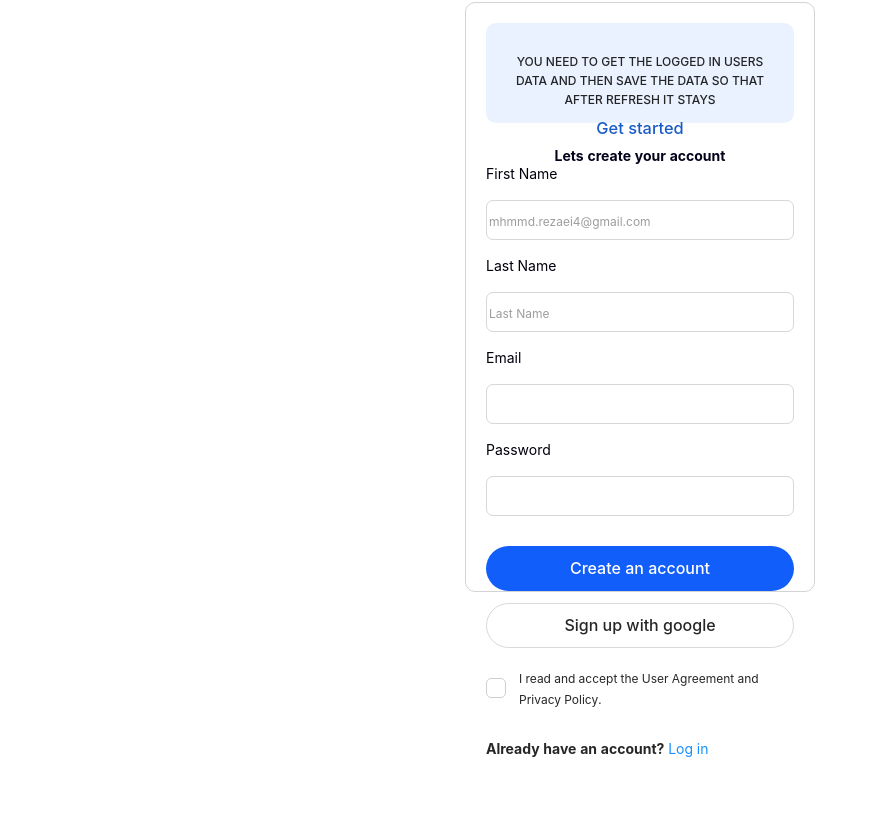
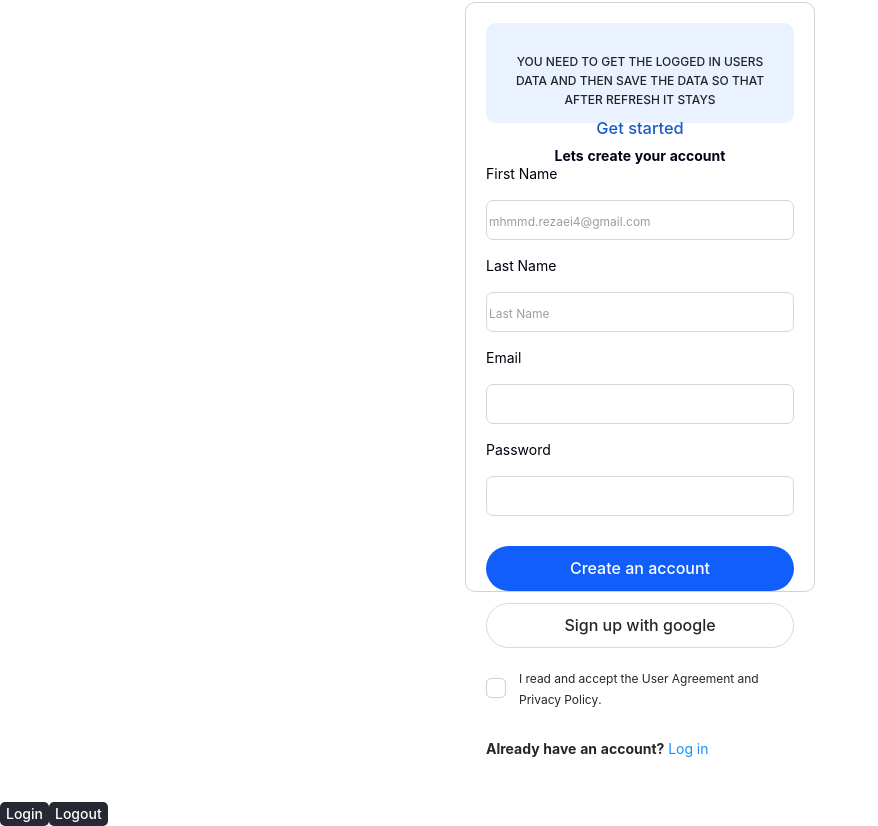
Before and after one commit to Osama4488/Mix-projects, a Next.js app: page /google-login in a window 1280 px wide. Shown: the part 148-974 px from the top of the page, without its empty margins (0-878 px from the left). Before the commit the page ends 950 px from the top, so only its background shows below. Built offline with nearby package versions, Linux system fonts and the light colour scheme; no server answers.

Commit message:
'pushing'

```diff
--- a/src/hook/auth.js
+++ b/src/hook/auth.js
@@ -1,6 +1,6 @@
-import { createContext, useContext, useState } from "react";
+import { createContext, useContext, useEffect, useState } from "react";
 import { AuthService } from "service/AuthService";
-import { getAuth } from "firebase/auth";
+import { getAuth, onAuthStateChanged } from "firebase/auth";
 // import { getAuth, signInWithPopup, GoogleAuthProvider } from "firebase/auth";
 const authContext = createContext();
 const auth = getAuth();
@@ -10,13 +10,36 @@ export default function useAuth() {
 
 export function AuthProvider(props) {
   const [user, setUser] = useState(null);
+  const [loading, setLoading] = useState(true);
   const [error, setError] = useState("");
+  // let onAuthStateChanged;
+  useEffect(() => {
+    onAuthStateChanged(auth, (user) => {
+      if (user) {
+        // User is signed in, see docs for a list of available properties
+        // https://firebase.google.com/docs/reference/js/firebase.User
+        const uid = user.uid;
+        setUser(user);
+        setLoading(false);
 
+        // ...
+      } else {
+        // User is signed out
+        // ...
+        setLoading(false);
+
+        console.log(user, "user logged out ");
+      }
+    });
+  }, []);
   const loginWithGoogle = async () => {
-    const { error, user } = await AuthService.loginWithGoogle();
-    setUser(user ?? null);
-    setUser(error ?? "");
-    // console.log(user, "user");
+    try {
+      const { error, user } = await AuthService.loginWithGoogle();
+
+      setUser(user ?? null);
+    } catch (e) {
+      console.log(e, "e mesasge");
+    }
   };
 
   const logout = async () => {
@@ -40,21 +63,6 @@ export function AuthProvider(props) {
       setError("Email and Password cannot be empty");
     }
   };
-  const onAuthStateChanged =
-    (auth,
-    (user) => {
-      if (user) {
-        // User is signed in, see docs for a list of available properties
-        // https://firebase.google.com/docs/reference/js/firebase.User
-        const uid = user.uid;
-
-        return uid;
-        // ...
-      } else {
-        // User is signed out
-        // ...
-      }
-    });
 
   const value = {
     user,
@@ -64,5 +72,9 @@ export function AuthProvider(props) {
     createUserWithEmailAndPassword,
     onAuthStateChanged,
   };
-  return <authContext.Provider value={value} {...props} />;
+  return (
+    <authContext.Provider value={value} {...props}>
+      {loading ? <div>Loading...</div> : props.children}
+    </authContext.Provider>
+  );
 }
--- a/src/pages/google-login.js
+++ b/src/pages/google-login.js
@@ -43,16 +43,18 @@ export default function GoogleLogin() {
   const lastname = useRef();
   const { user, loginWithGoogle, error, logout, onAuthStateChanged } =
     useAuth();
-
+  console.log(user, "user in google login page");
+  console.log(user?.email, "user email");
   return (
+    <>
       <div className="container">
         <div className="container-left">
           <div className="wrapper-left">
             <div className="part-one">
               <h1 style={{ fontSize: "12px" }}>
                 {" "}
-              YOU NEED TO GET THE LOGGED IN USERS DATA AND THEN SAVE THE DATA SO
-              THAT AFTER REFRESH IT STAYS{" "}
+                YOU NEED TO GET THE LOGGED IN USERS DATA AND THEN SAVE THE DATA
+                SO THAT AFTER REFRESH IT STAYS{" "}
               </h1>
               <h3>Get started</h3>
               <p>Lets create your account</p>
@@ -112,7 +114,7 @@ export default function GoogleLogin() {
               </form>
             </div>
             <div className="buttons">
-            <button className="btn-one">
+              <button onClick={logout} className="btn-one">
                 Create an account{" "}
                 {/* {userData.loading ? <Spin indicator={antIcon} /> : ""} */}
               </button>
@@ -130,22 +132,23 @@ export default function GoogleLogin() {
             </div>
             <div className="down">
               <p>Already have an account?</p>
+              <p>{user?.email}</p>
               <a href="#"> Log in </a>
             </div>
           </div>
         </div>
       </div>
-    // <div>
-    //   {error && <h1>{error}</h1>}
-    //   <button style={{ color: "#fff" }} onClick={loginWithGoogle}>
-    //     Login
-    //   </button>
-    //   <button style={{ color: "#fff" }} onClick={logout}>
-    //     Logout
-    //   </button>
-    //   <h1 style={{ color: "#000" }}>{currentuser?.user?.providerId}</h1>
-    //   <h1 style={{ color: "#000" }}>{currentuser?.user?.emailVerified}</h1>
-    //   <h1 style={{ color: "#000" }}>{currentuser?.user?.displayName}</h1>
-    // </div>
+      <div>
+        {error && <h1>{error}</h1>}
+        <button style={{ color: "#fff" }} onClick={loginWithGoogle}>
+          Login
+        </button>
+        <button style={{ color: "#fff" }} onClick={logout}>
+          Logout
+        </button>
+        <h1 style={{ color: "#000" }}>{user?.email}</h1>
+        <h1 style={{ color: "#000" }}>{user?.displayName}</h1>
+      </div>
+    </>
   );
 }
--- a/src/service/AuthService.js
+++ b/src/service/AuthService.js
@@ -6,8 +6,9 @@ export const AuthService = {
     const provider = new firebaseauth.GoogleAuthProvider();
     try {
       const userCred = await firebaseauth.signInWithPopup(fAuth, provider);
+
       return {
-        user: userCred,
+        user: userCred.user,
       };
     } catch (e) {
       return {
```
Lines whose indentation alone changed are shown as unchanged.
